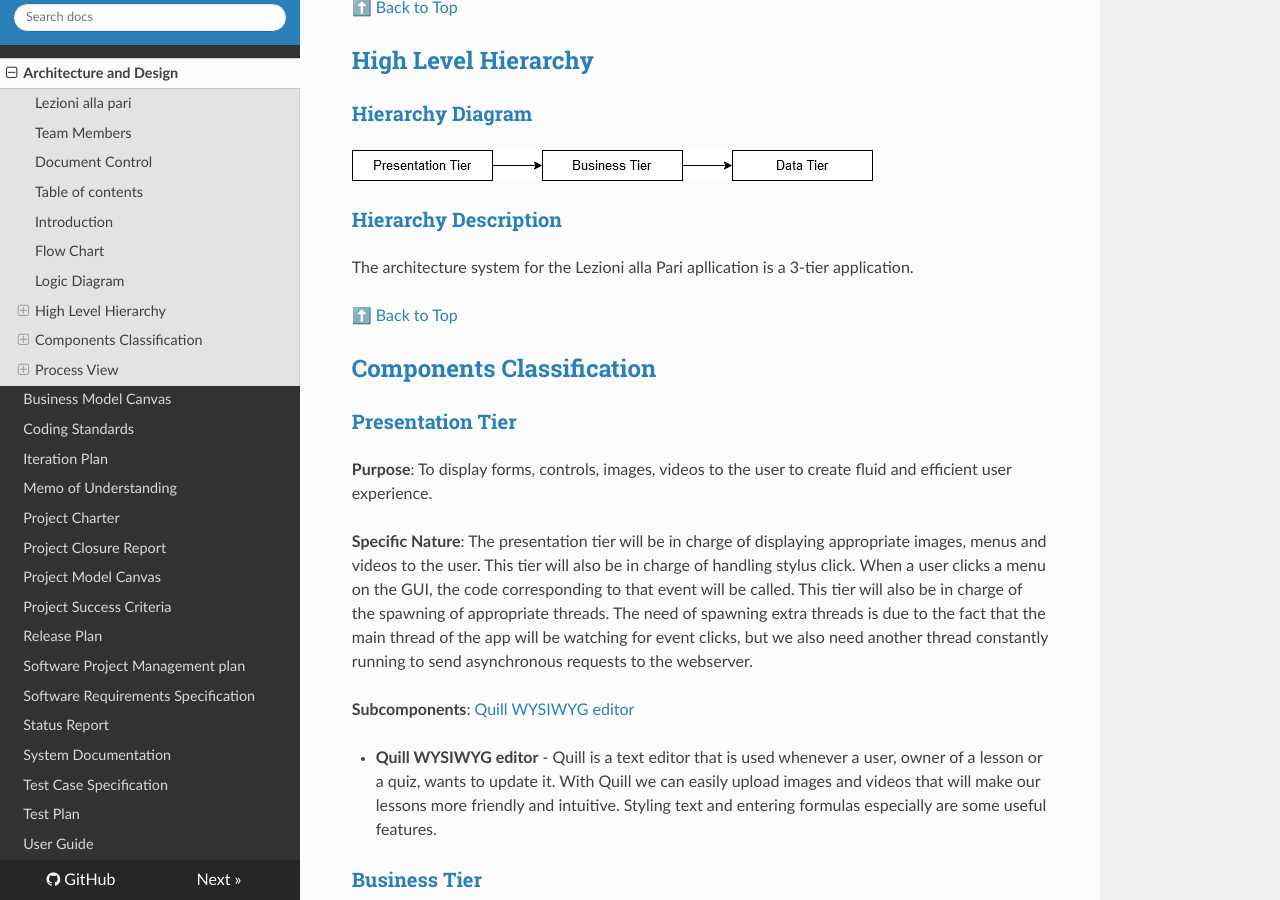
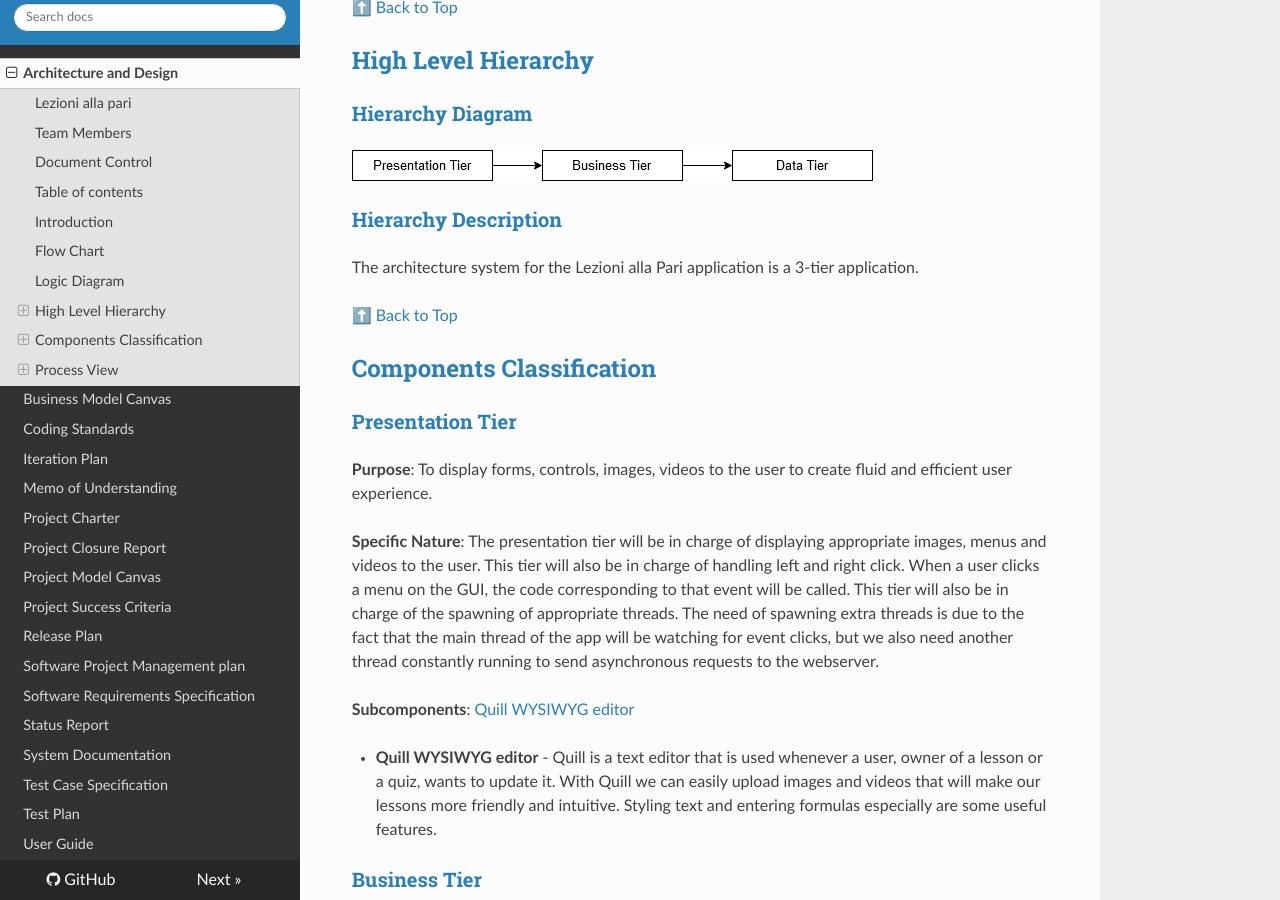
Before and after one commit to KilliKrate/Software-Documentation-G6, an MkDocs documentation site: the page built from docs/Architecture and Design/index.md, in a window 1280 px wide and 900 px high, scrolled down 3298 px. Built offline with MkDocs 1.6.1, drawn with Linux system fonts in a browser that asks for light colours; nearby versions of some CDN libraries.

Commit message:
Fix ambiguous sentence

```diff
--- a/docs/Architecture and Design/index.md
+++ b/docs/Architecture and Design/index.md
@@ -85,7 +85,7 @@ The Lezioni alla Pari Architecture Document is designed to illustrate and identi
 
 ### [Hierarchy Description](#hierarchy-description)
 
-The architecture system for the Lezioni alla Pari apllication is a 3-tier application.
+The architecture system for the Lezioni alla Pari application is a 3-tier application.
 
 [⬆️ Back to Top](#table-of-contents)
 
@@ -95,7 +95,7 @@ The architecture system for the Lezioni alla Pari apllication is a 3-tier applic
 
 **Purpose**: To display forms, controls, images, videos to the user to create fluid and efficient user experience.
 
-**Specific Nature**: The presentation tier will be in charge of displaying appropriate images, menus and videos to the user. This tier will also be in charge of handling stylus click. When a user clicks a menu on the GUI, the code corresponding to that event will be called. This tier will also be in charge of the spawning of appropriate threads. The need of spawning extra threads is due to the fact that the main thread of the app will be watching for event clicks, but we also need another thread constantly running to send asynchronous requests to the webserver.
+**Specific Nature**: The presentation tier will be in charge of displaying appropriate images, menus and videos to the user. This tier will also be in charge of handling left and right click. When a user clicks a menu on the GUI, the code corresponding to that event will be called. This tier will also be in charge of the spawning of appropriate threads. The need of spawning extra threads is due to the fact that the main thread of the app will be watching for event clicks, but we also need another thread constantly running to send asynchronous requests to the webserver.
 
 **Subcomponents**: [Quill WYSIWYG editor](https://quilljs.com/)
 
```
